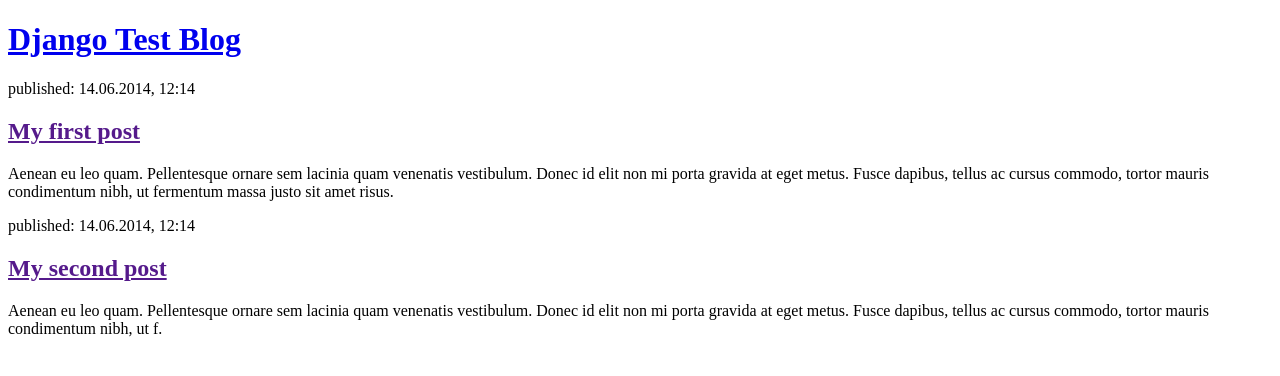
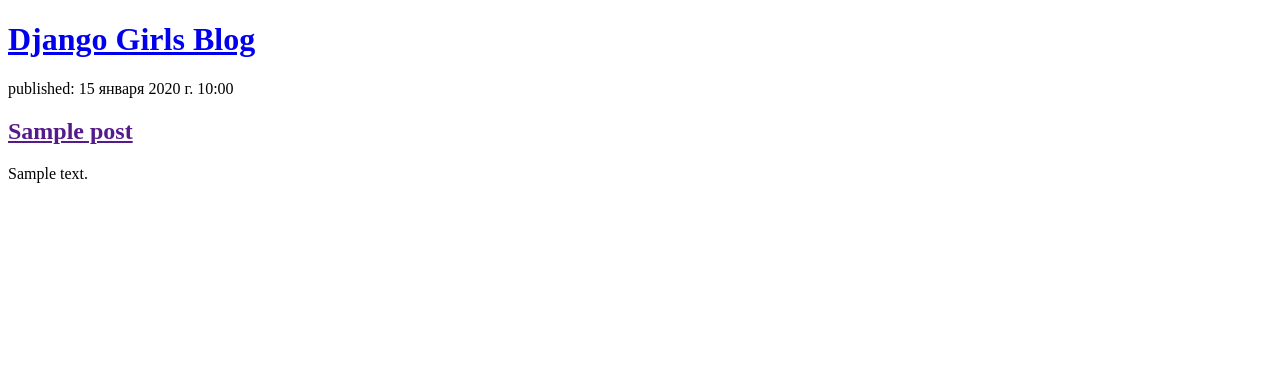
Before and after one commit to leonid135/djangoBlog, a Django app: template blog/templates/blog/post_list.html in a window 1280 px wide. Shown: the top 376 px of the page. Run offline with Django 4.2, Linux system fonts and the light colour scheme; the template is opened without the code that fills it: values that come from a table or form of the project are taken from there, others are empty; tables that the repository leaves empty hold one stand-in row (values such as "Sample post"); parts of the project's set-up code (start-up, migrations or seed data) failed here and were passed over.

Commit message:
динамический шаблон в начальном виде

```diff
--- a/blog/templates/blog/post_list.html
+++ b/blog/templates/blog/post_list.html
@@ -5,19 +5,15 @@
     </head>
     <body>
         <header>
-            <h1><a href="/">Django Test Blog</a></h1>
+    <h1><a href="/">Django Girls Blog</a></h1>
         </header>
 
-        <article>
-            <time>published: 14.06.2014, 12:14</time>
-            <h2><a href="">My first post</a></h2>
-            <p>Aenean eu leo quam. Pellentesque ornare sem lacinia quam venenatis vestibulum. Donec id elit non mi porta gravida at eget metus. Fusce dapibus, tellus ac cursus commodo, tortor mauris condimentum nibh, ut fermentum massa justo sit amet risus.</p>
-        </article>
-
-        <article>
-            <time>published: 14.06.2014, 12:14</time>
-            <h2><a href="">My second post</a></h2>
-            <p>Aenean eu leo quam. Pellentesque ornare sem lacinia quam venenatis vestibulum. Donec id elit non mi porta gravida at eget metus. Fusce dapibus, tellus ac cursus commodo, tortor mauris condimentum nibh, ut f.</p>
-        </article>
+        {% for post in posts %}
+            <article>
+                <time>published: {{ post.published_date }}</time>
+                <h2><a href="">{{ post.title }}</a></h2>
+                <p>{{ post.text|linebreaksbr }}</p>
+            </article>
+        {% endfor %}
     </body>
 </html>
--- a/blog/views.py
+++ b/blog/views.py
@@ -1,5 +1,7 @@
 from django.shortcuts import render
-
+from .models import Post
+from django.utils import timezone
 # Create your views here.
 def post_list(request):
-    return render(request,"blog/post_list.html",{})
+    posts = Post.objects.filter(published_date__lte=timezone.now()).order_by('published_date')
+    return render(request,"blog/post_list.html",{"posts":posts})
```
